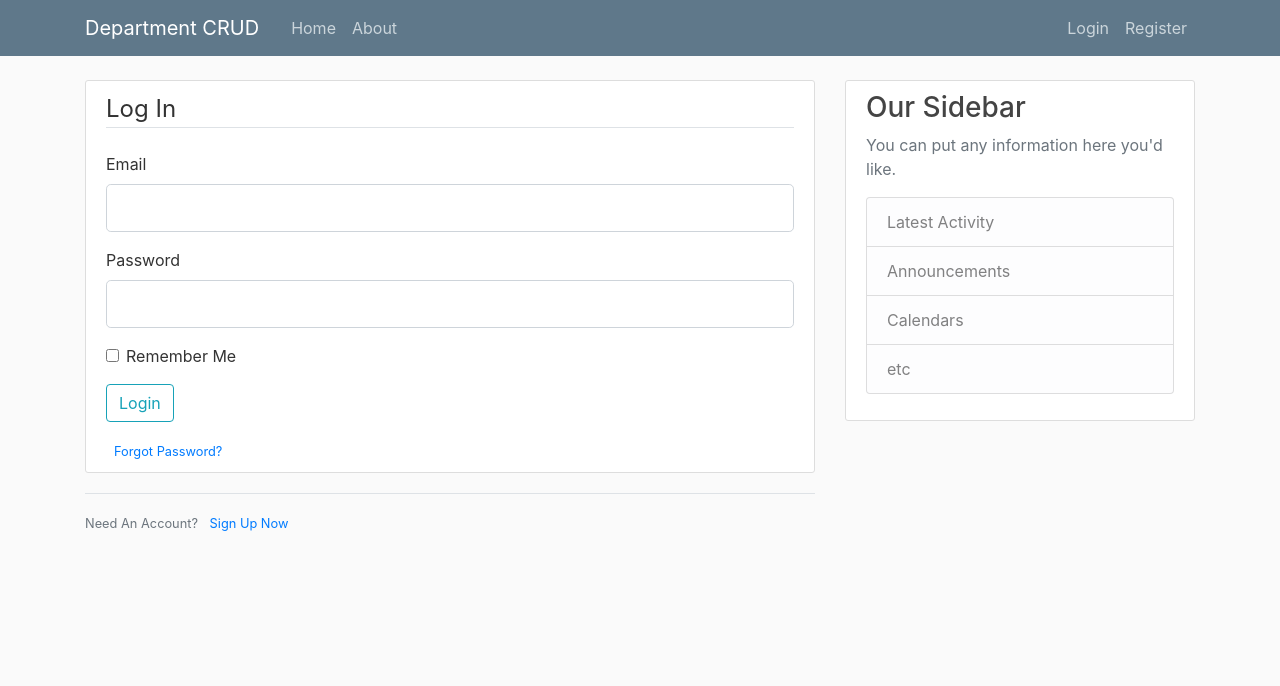
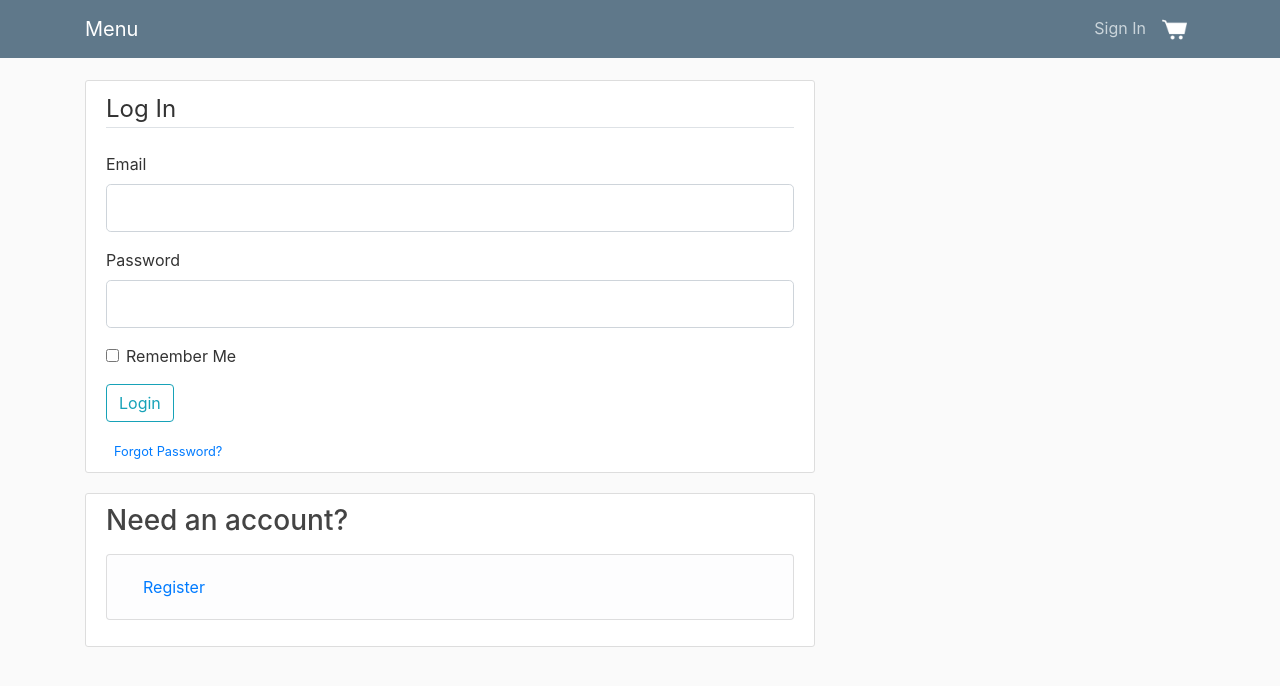
Before and after one commit to monicasieklucki/Comp453, a Flask app: page /login in a window 1280 px wide. Shown: the top 686 px of the page. Run offline with Flask 2, Linux system fonts and the light colour scheme; parts of the project's set-up code (start-up, migrations or seed data) failed here and were passed over; some libraries are stand-ins or nearby versions.

Commit message:
UI in-progess

```diff
--- a/flaskDemo/forms.py
+++ b/flaskDemo/forms.py
@@ -5,23 +5,22 @@ from wtforms import StringField, PasswordField, SubmitField, BooleanField, TextA
 from wtforms.validators import DataRequired, Length, Email, EqualTo, ValidationError,Regexp
 from wtforms.ext.sqlalchemy.fields import QuerySelectField
 from flaskDemo import db
-from flaskDemo.models import User, Department, getDepartment, getDepartmentFactory
+from flaskDemo.models import User #, Department, getDepartment, getDepartmentFactory
 from wtforms.fields.html5 import DateField
 
-ssns = Department.query.with_entities(Department.mgr_ssn).distinct()
+# ssns = Department.query.with_entities(Department.mgr_ssn).distinct()
 #  or could have used ssns = db.session.query(Department.mgr_ssn).distinct()
 # for that way, we would have imported db from flaskDemo, see above
 
-myChoices2 = [(row[0],row[0]) for row in ssns]  # change
-results=list()
-for row in ssns:
-    rowDict=row._asdict()
-    results.append(rowDict)
-myChoices = [(row['mgr_ssn'],row['mgr_ssn']) for row in results]
-regex1='^((((19|20)(([02468][048])|([13579][26]))-02-29))|((20[0-9][0-9])|(19[0-9][0-9]))-((((0[1-9])'
-regex2='|(1[0-2]))-((0[1-9])|(1\d)|(2[0-8])))|((((0[13578])|(1[02]))-31)|(((0[1,3-9])|(1[0-2]))-(29|30)))))$'
-regex=regex1 + regex2
-
+#myChoices2 = [(row[0],row[0]) for row in ssns]  # change
+#results=list()
+#for row in ssns:
+#    rowDict=row._asdict()
+#    results.append(rowDict)
+#myChoices = [(row['mgr_ssn'],row['mgr_ssn']) for row in results]
+#regex1='^((((19|20)(([02468][048])|([13579][26]))-02-29))|((20[0-9][0-9])|(19[0-9][0-9]))-((((0[1-9])'
+#regex2='|(1[0-2]))-((0[1-9])|(1\d)|(2[0-8])))|((((0[13578])|(1[02]))-31)|(((0[1,3-9])|(1[0-2]))-(29|30)))))$'
+#regex=regex1 + regex2
 
 
 
@@ -54,67 +53,68 @@ class LoginForm(FlaskForm):
     submit = SubmitField('Login')
 
 
-class UpdateAccountForm(FlaskForm):
-    username = StringField('Username',
-                           validators=[DataRequired(), Length(min=2, max=20)])
-    email = StringField('Email',
-                        validators=[DataRequired(), Email()])
-    picture = FileField('Update Profile Picture', validators=[FileAllowed(['jpg', 'png'])])
-    submit = SubmitField('Update')
-
-    def validate_username(self, username):
-        if username.data != current_user.username:
-            user = User.query.filter_by(username=username.data).first()
-            if user:
-                raise ValidationError('That username is taken. Please choose a different one.')
-
-    def validate_email(self, email):
-        if email.data != current_user.email:
-            user = User.query.filter_by(email=email.data).first()
-            if user:
-                raise ValidationError('That email is taken. Please choose a different one.')
-
-class PostForm(FlaskForm):
-    title = StringField('Title', validators=[DataRequired()])
-    content = TextAreaField('Content', validators=[DataRequired()])
-    submit = SubmitField('Post')
 
 
-class DeptUpdateForm(FlaskForm):
+#class UpdateAccountForm(FlaskForm):
+#    username = StringField('Username',
+#                           validators=[DataRequired(), Length(min=2, max=20)])
+#    email = StringField('Email',
+#                        validators=[DataRequired(), Email()])
+#    picture = FileField('Update Profile Picture', validators=[FileAllowed(['jpg', 'png'])])
+#    submit = SubmitField('Update')
+
+ #   def validate_username(self, username):
+ #       if username.data != current_user.username:
+ #           user = User.query.filter_by(username=username.data).first()
+ #           if user:
+ #               raise ValidationError('That username is taken. Please choose a different one.')
+
+ #   def validate_email(self, email):
+ #       if email.data != current_user.email:
+ #           user = User.query.filter_by(email=email.data).first()
+ #           if user:
+ #               raise ValidationError('That email is taken. Please choose a different one.')
+
+#class PostForm(FlaskForm):
+#    title = StringField('Title', validators=[DataRequired()])
+#    content = TextAreaField('Content', validators=[DataRequired()])
+#    submit = SubmitField('Post')
+
+#class DeptUpdateForm(FlaskForm):
 
 #    dnumber=IntegerField('Department Number', validators=[DataRequired()])
-    dnumber = HiddenField("")
+#    dnumber = HiddenField("")
 
-    dname=StringField('Department Name:', validators=[DataRequired(),Length(max=15)])
+#    dname=StringField('Department Name:', validators=[DataRequired(),Length(max=15)])
 #  Commented out using a text field, validated with a Regexp.  That also works, but a hassle to enter ssn.
 #    mgr_ssn = StringField("Manager's SSN", validators=[DataRequired(),Regexp('^(?!000|666)[0-8][0-9]{2}(?!00)[0-9]{2}(?!0000)[0-9]{4}$', message="Please enter 9 digits for a social security.")])
 
 #  One of many ways to use SelectField or QuerySelectField.  Lots of issues using those fields!!
-    mgr_ssn = SelectField("Manager's SSN", choices=myChoices)  # myChoices defined at top
+#    mgr_ssn = SelectField("Manager's SSN", choices=myChoices)  # myChoices defined at top
 
 # the regexp works, and even gives an error message
 #    mgr_start=DateField("Manager's Start Date:  yyyy-mm-dd",validators=[Regexp(regex)])
 #    mgr_start = DateField("Manager's Start Date")
 
 #    mgr_start=DateField("Manager's Start Date", format='%Y-%m-%d')
-    mgr_start = DateField("Manager's start date:", format='%Y-%m-%d')  # This is using the html5 date picker (imported)
-    submit = SubmitField('Update this department')
+#    mgr_start = DateField("Manager's start date:", format='%Y-%m-%d')  # This is using the html5 date picker (imported)
+#    submit = SubmitField('Update this department')
 
 
 # got rid of def validate_dnumber
 
-    def validate_dname(self, dname):    # apparently in the company DB, dname is specified as unique
-         dept = Department.query.filter_by(dname=dname.data).first()
-         if dept and (str(dept.dnumber) != str(self.dnumber.data)):
-             raise ValidationError('That department name is already being used. Please choose a different name.')
+#    def validate_dname(self, dname):    # apparently in the company DB, dname is specified as unique
+#         dept = Department.query.filter_by(dname=dname.data).first()
+#         if dept and (str(dept.dnumber) != str(self.dnumber.data)):
+#             raise ValidationError('That department name is already being used. Please choose a different name.')
 
 
-class DeptForm(DeptUpdateForm):
+#class DeptForm(DeptUpdateForm):
 
-    dnumber=IntegerField('Department Number', validators=[DataRequired()])
-    submit = SubmitField('Add this department')
+#    dnumber=IntegerField('Department Number', validators=[DataRequired()])
+#    submit = SubmitField('Add this department')
 
-    def validate_dnumber(self, dnumber):    #because dnumber is primary key and should be unique
-        dept = Department.query.filter_by(dnumber=dnumber.data).first()
-        if dept:
-            raise ValidationError('That department number is taken. Please choose a different one.')
+#    def validate_dnumber(self, dnumber):    #because dnumber is primary key and should be unique
+#        dept = Department.query.filter_by(dnumber=dnumber.data).first()
+#        if dept:
+#            raise ValidationError('That department number is taken. Please choose a different one.')
--- a/flaskDemo/routes.py
+++ b/flaskDemo/routes.py
@@ -3,8 +3,8 @@ import secrets
 from PIL import Image
 from flask import render_template, url_for, flash, redirect, request, abort
 from flaskDemo import app, db, bcrypt
-from flaskDemo.forms import RegistrationForm, LoginForm, UpdateAccountForm, PostForm, DeptForm,DeptUpdateForm
-from flaskDemo.models import User, Post,Department, Dependent, Dept_Locations, Employee, Project, Works_On
+from flaskDemo.forms import RegistrationForm, LoginForm #, UpdateAccountForm, PostForm, DeptForm,DeptUpdateForm
+from flaskDemo.models import User, Customer, CustomerOrder, Item, OrderLine, Payment
 from flask_login import login_user, current_user, logout_user, login_required
 from datetime import datetime
 
@@ -12,18 +12,17 @@ from datetime import datetime
 @app.route("/")
 @app.route("/home")
 def home():
-    results = Department.query.all()
-    return render_template('dept_home.html', outString = results)
-    posts = Post.query.all()
-    return render_template('home.html', posts=posts)
-    results2 = Faculty.query.join(Qualified,Faculty.facultyID == Qualified.facultyID) \
-               .add_columns(Faculty.facultyID, Faculty.facultyName, Qualified.Datequalified, Qualified.courseID) \
-               .join(Course, Course.courseID == Qualified.courseID).add_columns(Course.courseName)
-    results = Faculty.query.join(Qualified,Faculty.facultyID == Qualified.facultyID) \
-              .add_columns(Faculty.facultyID, Faculty.facultyName, Qualified.Datequalified, Qualified.courseID)
-    return render_template('join.html', title='Join',joined_1_n=results, joined_m_n=results2)
-
-
+    results = Item.query.all()
+    return render_template('home.html', results = results)
+    #posts = Post.query.all()
+    #return render_template('home.html', posts=posts)
+    #results2 = Faculty.query.join(Qualified,Faculty.facultyID == Qualified.facultyID) \
+   #            .add_columns(Faculty.facultyID, Faculty.facultyName, Qualified.Datequalified, Qualified.courseID) \
+   #            .join(Course, Course.courseID == Qualified.courseID).add_columns(Course.courseName)
+   # results = Faculty.query.join(Qualified,Faculty.facultyID == Qualified.facultyID) \
+   #           .add_columns(Faculty.facultyID, Faculty.facultyName, Qualified.Datequalified, Qualified.courseID)
+   #return render_template('join.html', title='Join',joined_1_n=results, joined_m_n=results2)
+   #return render_template('home.html', title='Home')
 
 
 @app.route("/about")
@@ -103,59 +102,100 @@ def account():
                            image_file=image_file, form=form)
 
 
-@app.route("/dept/new", methods=['GET', 'POST'])
-@login_required
-def new_dept():
-    form = DeptForm()
-    if form.validate_on_submit():
-        dept = Department(dname=form.dname.data, dnumber=form.dnumber.data,mgr_ssn=form.mgr_ssn.data,mgr_start=form.mgr_start.data)
-        db.session.add(dept)
-        db.session.commit()
-        flash('You have added a new department!', 'success')
-        return redirect(url_for('home'))
-    return render_template('create_dept.html', title='New Department',
-                           form=form, legend='New Department')
+
+@app.route("/shoppingcart")
+def shoppingcart():
+    return render_template('shoppingcart.html', title='Shopping Cart')
+
+#ADD TO CART
+#@app.route("/dept/<dnumber>/update", methods=['GET', 'POST'])
+#@login_required
+#def update_dept(dnumber):
+#    dept = Department.query.get_or_404(dnumber)
+
+#    form = DeptForm()
+#    if form.validate_on_submit():
+#        dname=form.dname.data
+#        mgr_ssn=form.mgr_ssn.data
+#        mgr_start=form.mgr_start.data
+#        db.session.commit()
+#        flash('Your department has been updated!', 'success')
+#        return redirect(url_for('dept', dnumber=dnumber))
+#    elif request.method == 'GET':
+#        form.dnumber.data = dept.dnumber
+#        form.dname.data = dept.dname
+#        form.mgr_ssn.data = dept.mgr_ssn
+#        form.mgr_start.data = dept.mgr_start
+#    return render_template('create_dept.html', title='Update Department',
+#                           form=form, legend='Update Department')
+
+@app.route("/shoppingcart/<ItemID>/add")
+def add_item_to_cart(ItemID):
+    print("TEST")
+    print(ItemID)
+    #product = Product.query.filter(Product.id == product_id)
+    #cart_item = CartItem(product=product)
+    #db.session.add(cart_item)
+    #db.session.commit()
+    #results = Item.query.all()
+
+    return render_template('shoppingcart.html')
 
 
-@app.route("/dept/<dnumber>")
-@login_required
-def dept(dnumber):
-    dept = Department.query.get_or_404(dnumber)
-    return render_template('dept.html', title=dept.dname, dept=dept, now=datetime.utcnow())
+
+#@app.route("/dept/new", methods=['GET', 'POST'])
+#@login_required
+#def new_dept():
+#    form = DeptForm()
+#    if form.validate_on_submit():
+#        dept = Department(dname=form.dname.data, dnumber=form.dnumber.data,mgr_ssn=form.mgr_ssn.data,mgr_start=form.mgr_start.data)
+#        db.session.add(dept)
+#        db.session.commit()
+#        flash('You have added a new department!', 'success')
+#        return redirect(url_for('home'))
+#    return render_template('create_dept.html', title='New Department',
+#                           form=form, legend='New Department')
 
 
-@app.route("/dept/<dnumber>/update", methods=['GET', 'POST'])
-@login_required
-def update_dept(dnumber):
-    dept = Department.query.get_or_404(dnumber)
-    currentDept = dept.dname
+#@app.route("/dept/<dnumber>")
+#@login_required
+#def dept(dnumber):
+#    dept = Department.query.get_or_404(dnumber)
+#    return render_template('dept.html', title=dept.dname, dept=dept, now=datetime.utcnow())
 
-    form = DeptUpdateForm()
-    if form.validate_on_submit():          # notice we are are not passing the dnumber from the form
-        if currentDept !=form.dname.data:
-            dept.dname=form.dname.data
-        dept.mgr_ssn=form.mgr_ssn.data
-        dept.mgr_start=form.mgr_start.data
-        db.session.commit()
-        flash('Your department has been updated!', 'success')
-        return redirect(url_for('dept', dnumber=dnumber))
-    elif request.method == 'GET':              # notice we are not passing the dnumber to the form
 
-        form.dnumber.data = dept.dnumber
-        form.dname.data = dept.dname
-        form.mgr_ssn.data = dept.mgr_ssn
-        form.mgr_start.data = dept.mgr_start
-    return render_template('create_dept.html', title='Update Department',
-                           form=form, legend='Update Department')
+#@app.route("/dept/<dnumber>/update", methods=['GET', 'POST'])
+#@login_required
+#def update_dept(dnumber):
+#    dept = Department.query.get_or_404(dnumber)
+#    currentDept = dept.dname
+
+#    form = DeptUpdateForm()
+#    if form.validate_on_submit():          # notice we are are not passing the dnumber from the form
+#        if currentDept !=form.dname.data:
+#            dept.dname=form.dname.data
+#        dept.mgr_ssn=form.mgr_ssn.data
+#        dept.mgr_start=form.mgr_start.data
+#        db.session.commit()
+#        flash('Your department has been updated!', 'success')
+#        return redirect(url_for('dept', dnumber=dnumber))
+#    elif request.method == 'GET':              # notice we are not passing the dnumber to the form
+
+#        form.dnumber.data = dept.dnumber
+#        form.dname.data = dept.dname
+#        form.mgr_ssn.data = dept.mgr_ssn
+#        form.mgr_start.data = dept.mgr_start
+#    return render_template('create_dept.html', title='Update Department',
+#                           form=form, legend='Update Department')
 
 
 
 
-@app.route("/dept/<dnumber>/delete", methods=['POST'])
-@login_required
-def delete_dept(dnumber):
-    dept = Department.query.get_or_404(dnumber)
-    db.session.delete(dept)
-    db.session.commit()
-    flash('The department has been deleted!', 'success')
-    return redirect(url_for('home'))
+#@app.route("/dept/<dnumber>/delete", methods=['POST'])
+#@login_required
+#def delete_dept(dnumber):
+#    dept = Department.query.get_or_404(dnumber)
+#    db.session.delete(dept)
+#    db.session.commit()
+#    flash('The department has been deleted!', 'success')
+#    return redirect(url_for('home'))
--- a/flaskDemo/templates/layout.html
+++ b/flaskDemo/templates/layout.html
@@ -10,34 +10,31 @@
 
     <link rel="stylesheet" type="text/css" href="{{ url_for('static', filename='main.css') }}">
 
-    {% if title %}
-        <title>Department CRUD - {{ title }}</title>
-    {% else %}
-        <title>Department CRUD</title>
-    {% endif %}
+    <title>Menu</title>
+
 </head>
 <body>
     <header class="site-header">
       <nav class="navbar navbar-expand-md navbar-dark bg-steel fixed-top">
         <div class="container">
-          <a class="navbar-brand mr-4" href="/">Department CRUD</a>
+          <a class="navbar-brand mr-4" href="/">Menu</a>
           <button class="navbar-toggler" type="button" data-toggle="collapse" data-target="#navbarToggle" aria-controls="navbarToggle" aria-expanded="false" aria-label="Toggle navigation">
             <span class="navbar-toggler-icon"></span>
           </button>
           <div class="collapse navbar-collapse" id="navbarToggle">
             <div class="navbar-nav mr-auto">
-              <a class="nav-item nav-link" href="{{ url_for('home') }}">Home</a>
-              <a class="nav-item nav-link" href="{{ url_for('about') }}">About</a>
+              <!--<a class="nav-item nav-link" href="{{ url_for('home') }}">Home</a>
+              <a class="nav-item nav-link" href="{{ url_for('about') }}">About</a>-->
             </div>
             <!-- Navbar Right Side -->
             <div class="navbar-nav">
               {% if current_user.is_authenticated %}
-                <a class="nav-item nav-link" href="{{ url_for('new_dept') }}">New Dept</a>
                 <a class="nav-item nav-link" href="{{ url_for('account') }}">Account</a>
                 <a class="nav-item nav-link" href="{{ url_for('logout') }}">Logout</a>
               {% else %}
-                <a class="nav-item nav-link" href="{{ url_for('login') }}">Login</a>
-                <a class="nav-item nav-link" href="{{ url_for('register') }}">Register</a>
+                <a class="nav-item nav-link" href="{{ url_for('login') }}">Sign In</a>
+                <!--<a class="nav-item nav-link" href="{{ url_for('register') }}">Register</a>-->
+                <a class="nav-item nav-link" href="{{ url_for('shoppingcart') }}"><img src="{{url_for('static', filename='/images/shopping-cart.png') }}" style="width:25px;height:25px;"></a>
               {% endif %}
             </div>
           </div>
@@ -58,7 +55,8 @@
           {% endwith %}
           {% block content %}{% endblock %}
         </div>
-        <div class="col-md-4">
+        <!--<div>Icons made by <a href="https://www.freepik.com" title="Freepik">Freepik</a> from <a href="https://www.flaticon.com/" title="Flaticon">www.flaticon.com</a></div>-->
+        <!--<div class="col-md-4">
           <div class="content-section">
             <h3>Our Sidebar</h3>
             <p class='text-muted'>You can put any information here you'd like.
@@ -70,7 +68,7 @@
               </ul>
             </p>
           </div>
-        </div>
+        </div>-->
       </div>
     </main>
 
--- a/flaskDemo/templates/login.html
+++ b/flaskDemo/templates/login.html
@@ -44,9 +44,16 @@
             </small>
         </form>
     </div>
-    <div class="border-top pt-3">
-        <small class="text-muted">
-            Need An Account? <a class="ml-2" href="{{ url_for('register') }}">Sign Up Now</a>
-        </small>
-    </div>
+    <div class="row">
+        <div class="col-md-12">
+          <div class="content-section">
+            <h3>Need an account?</h3>
+            <p class='text-muted'>
+              <ul class="list-group">
+                <li class="list-group-item list-group-item-light"><a class="nav-item nav-link" href="{{ url_for('register') }}">Register</a></li>
+              </ul>
+            </p>
+          </div>
+        </div>
+      </div>
 {% endblock content %}
```
Also changed, not shown: flaskDemo/templates/home.html (+8 -1 lines), flaskDemo/templates/shoppingcart.html (added, +72 -0 lines), flaskDemo/templates/ssn_home.html (deleted, +0 -15 lines), flaskDemo/static/images/shopping-cart.png (added).
